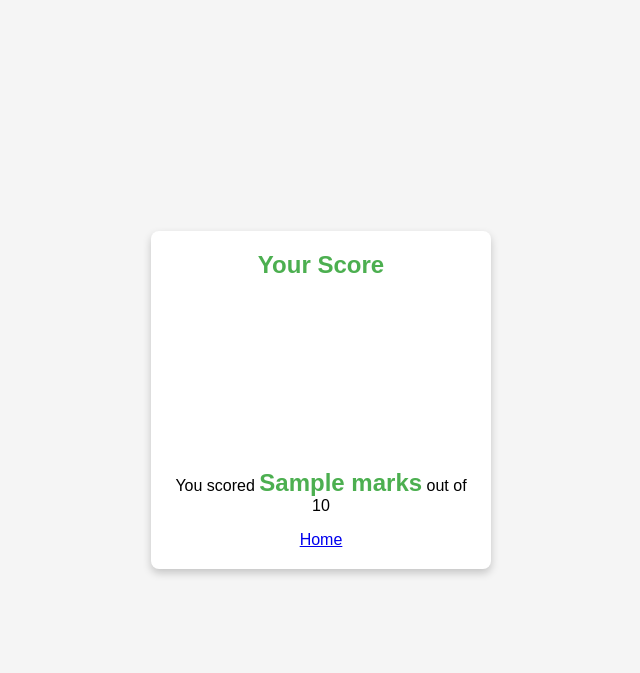
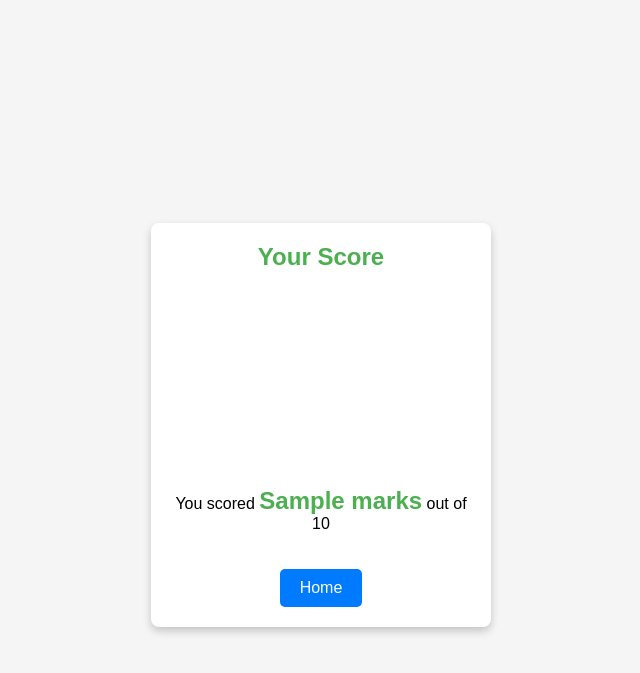
Before and after one commit to ShwaasAWahal/MindQuestor, a Flask app: template templates/score.html in a window 1280 px wide. Shown: the top 673 px of the page, without its empty margins (319-959 px from the left). Run offline with Flask 3, Linux system fonts and the light colour scheme; the template is opened without the code that fills it: most values are stand-ins (such as "Sample title", 1, 10 or a date in 2020).

Commit message:
Update styles.css

```diff
--- a/static/styles.css
+++ b/static/styles.css
@@ -90,3 +90,27 @@ h4 {
 .logout-button:hover {
     background-color: #d32f2f;
 }
+/* Style for the Score Container */
+.score-container {
+    display: flex;
+    flex-direction: column;
+    align-items: center;
+    justify-content: center;
+    margin-top: 50px;
+}
+
+/* Style for the Home Button */
+.home-button {
+    display: inline-block;
+    margin-top: 20px;
+    padding: 10px 20px;
+    background-color: #007BFF;
+    color: white;
+    text-decoration: none;
+    border-radius: 5px;
+    transition: background-color 0.3s;
+}
+
+.home-button:hover {
+    background-color: #0056b3;
+}
```
